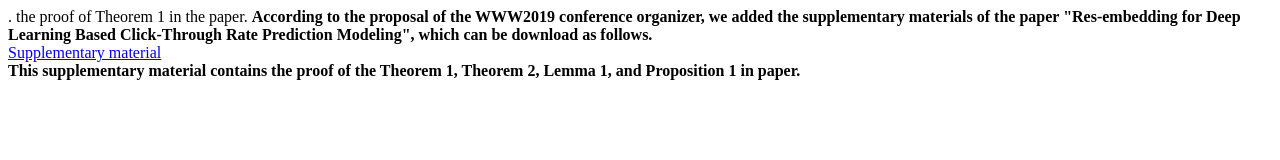
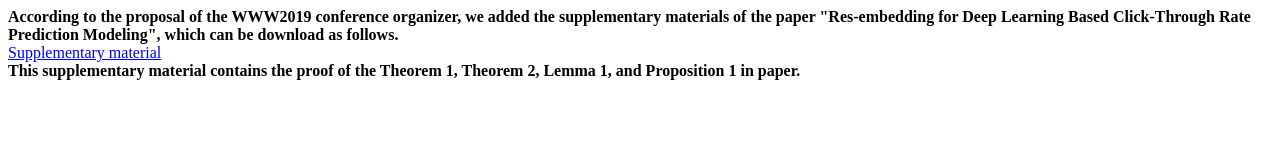
Before and after one commit to Anonymous-for-paper/Anonymous-for-paper.github.io, a plain HTML site: page index.html in a window 1280 px wide. Drawn offline with Linux system fonts and the light colour scheme.

Commit message:
Update index.html

```diff
--- a/index.html
+++ b/index.html
@@ -1,7 +1,6 @@
 <!DOCTYPE html>
 <html>
 <body>
- .  the proof of Theorem 1 in the paper.
 <b>According to the proposal of the WWW2019 conference organizer, we added the supplementary materials of the paper "Res-embedding for Deep Learning Based Click-Through Rate Prediction Modeling", which can be download as follows.</b><br>
 <a href="appendix.pdf">Supplementary material</a><br>
 <b>This supplementary material contains the proof of the Theorem 1, Theorem 2, Lemma 1, and Proposition 1 in paper.</b><br>
```
